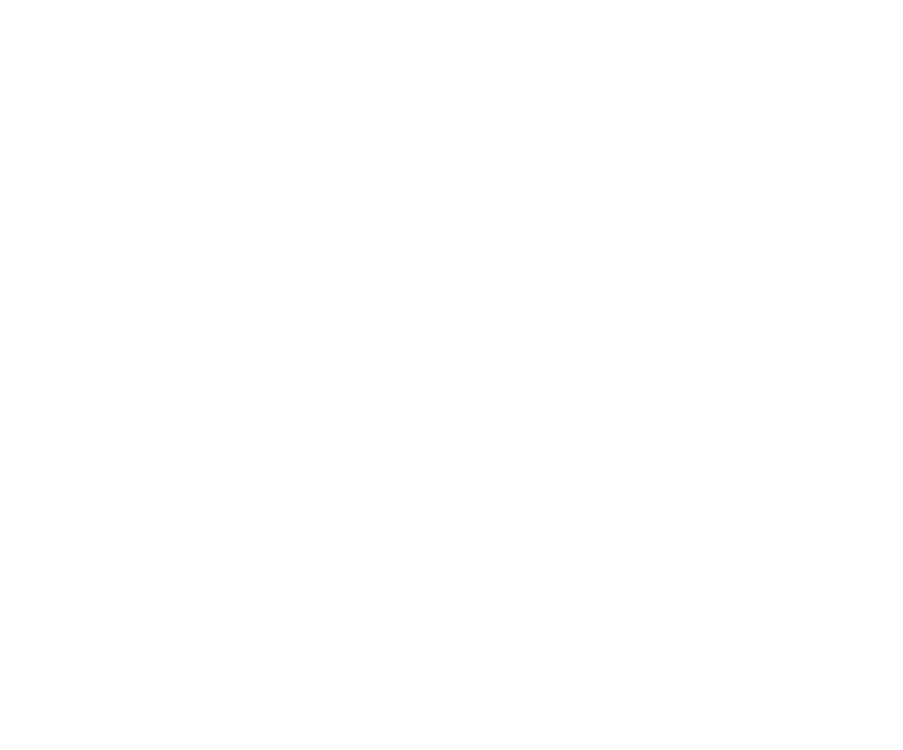
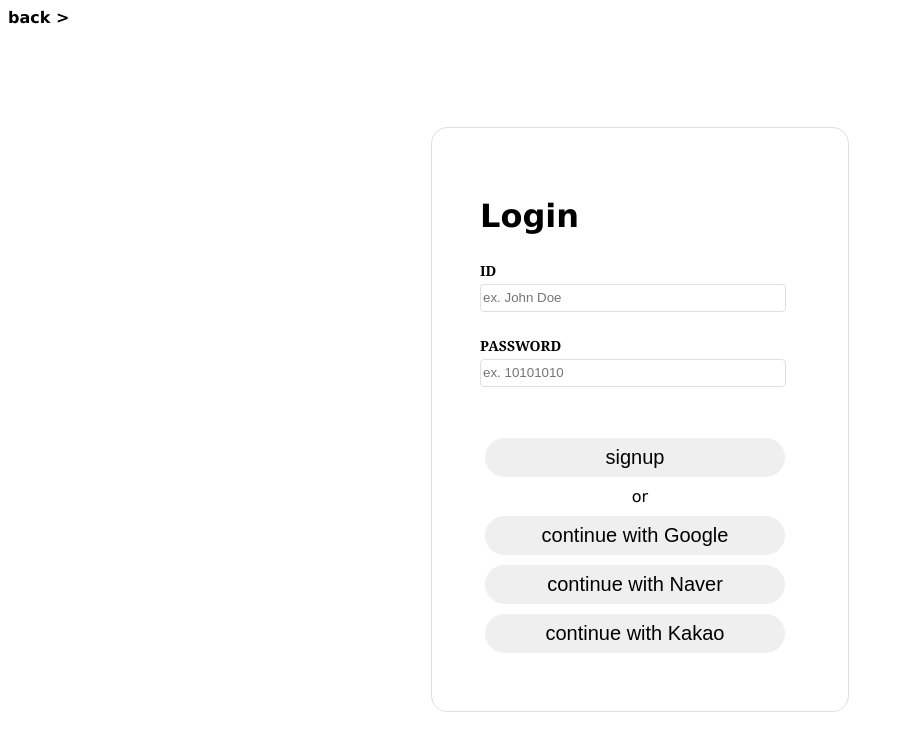
Before and after one commit to probationer070/shop_prac, a plain HTML site: page login.html in a window 1280 px wide. Shown: the whole page, without its empty margins (0-903 px from the left). Drawn offline with Linux system fonts and the light colour scheme.

Commit message:
alpha v0.1

```diff
--- a/css/index.css
+++ b/css/index.css
@@ -1,15 +1,16 @@
 body {
-    background-color: #F1F0E8;
+    background-color: #fff;
     font-family: Verdana, Geneva, Tahoma, sans-serif;
 }
-
+/* 배너 부분 */
 h1 {
     text-align: center;
     position: static;
-    margin-top: 50px;
     padding: 50px 0;
+    border: 1px solid black;
 }
 
+/* 사이트 네비게이션 바 */
 .sidenav_bar {
     position: fixed;
     background-color: #444444;
@@ -51,8 +52,35 @@ h1 {
 }
 
 .list_:hover {
-    color: #96B6C5;
+    color: #9BABB8;
     transition: 0.3s;
+}
+
+/* 로그인 영역 */
+
+.logging a {
+    text-decoration: None;
+    color: black;
+    display: inline;
+    padding: 8px;
+    margin-right: 5px;
+    position: relative;
+    font-size: 20px;
+    border: 0px solid black;
+    border-radius: 90px;
+}
+/* ADC4CE EEE0C9 */
+.logging a:hover {
+    background-color: #ADC4CE;
+    color: #fff;
+    transition: 0.3s;
+}
+
+.logging {
+    position: absolute;
+    right: 5px;
+    top: 20px;
+    display: block;
 }
 
 @media screen and (max-height: 450px) {
--- /dev/null
+++ b/css/login.css
@@ -0,0 +1,62 @@
+
+body {
+    background-color: #fff;
+    font-family: Verdana, Geneva, Tahoma, sans-serif;
+}
+.Big_container .signup_container {
+    text-align: left;
+    border: 1px solid #dfdfdf;
+    padding: 48px;
+    width: fit-content;
+    display: block;
+    margin: 0 auto;
+    position: relative;
+    border-radius: 16px;
+}
+
+.Big_container {
+    position: relative;
+    width: 100%;
+    height: 100%;
+    top: 100px;
+}
+
+input {
+    width: 300px;
+    height: 24px;
+    border: 1px solid #dfdfdf;
+    border-radius: 4px;
+}
+
+.link {
+    color: black;
+    display: block;
+    padding: 8px;
+    margin: 10px;
+    position: relative;
+    font-size: 20px;
+    border: 0px solid;
+    border-radius: 90px;
+    right: 5px;
+    width: 300px;
+}
+/* ADC4CE EEE0C9 */
+.link:hover {
+    background-color: #ADC4CE;
+    color: #fff;
+    transition: 0.3s;
+}
+
+.labels {
+    margin-top: 20px;
+    font-size: 14px;
+    font-weight: 900;
+    padding: 4px 0;
+    font-family: Georgia, serif;
+}
+
+.bak_main {
+    text-decoration: none;
+    color: black;
+    font-weight: 900;
+}
--- /dev/null
+++ b/css/signup.css
@@ -0,0 +1,58 @@
+.Big_container .signup_container {
+    text-align: left;
+    border: 1px solid #dfdfdf;
+    padding: 48px;
+    width: fit-content;
+    display: block;
+    margin: 0 auto;
+    position: relative;
+    border-radius: 16px;
+    border-top: #fff;
+
+}
+
+.Big_container {
+    position: relative;
+    width: 100%;
+    height: 100%;
+    top: 100px;
+}
+
+input {
+    width: 300px;
+    height: 24px;
+    border: 1px solid #dfdfdf;
+    border-radius: 4px;
+}
+
+.link {
+    color: black;
+    display: block;
+    padding: 8px;
+    margin: 10px;
+    position: relative;
+    font-size: 20px;
+    border: 0px solid;
+    border-radius: 90px;
+    right: 5px;
+    width: 300px;
+}
+/* ADC4CE EEE0C9 */
+.link:hover {
+    background-color: #ADC4CE;
+    color: #fff;
+    transition: 0.3s;
+}
+
+.labels {
+    margin-top: 20px;
+    font-size: 14px;
+    font-weight: 900;
+    padding: 4px 0;
+}
+
+.bak_main {
+    text-decoration: none;
+    color: black;
+    font-weight: 900;
+}
--- a/login.html
+++ b/login.html
@@ -0,0 +1,39 @@
+<!DOCTYPE html>
+<html lang="en">
+<head>
+    <meta charset="UTF-8">
+    <meta name="viewport" content="width=device-width, initial-scale=1.0">
+    <title>FANSHOP Login</title>
+    <link rel="stylesheet" href="./css/login.css">
+    <style>
+
+    </style>
+</head>
+<body>
+    <a class="bak_main" href="./index.html">back ></a>
+    <div class="Big_container">
+        <div class="signup_container">
+            <h1 class="">Login</h1>
+            <div class="labels">
+                <label>ID</label>
+            </div>
+            <input type="text" name="usr-id" placeholder="ex. John Doe ">
+            <div class="labels">
+                <label>PASSWORD</label>
+            </div>
+            <input type="password" name="usr-pw" placeholder="ex. 10101010" minlength="8">
+            <p><br></p>
+
+            <button class="link" type="submit">signup</button>
+            <p style="text-align: center; position:relative; margin: 0;">or</p>
+            <button class="link">continue with Google</button>
+            <button class="link">continue with Naver</button>
+            <button class="link">continue with Kakao</button>
+
+
+        </div>
+
+    </div>
+
+</body>
+</html>
```
Also changed, not shown: index.html (+4 -19 lines), main.html (+11 -0 lines), signup.html (+40 -0 lines), success.html (added, +31 -0 lines), 1 other file.
